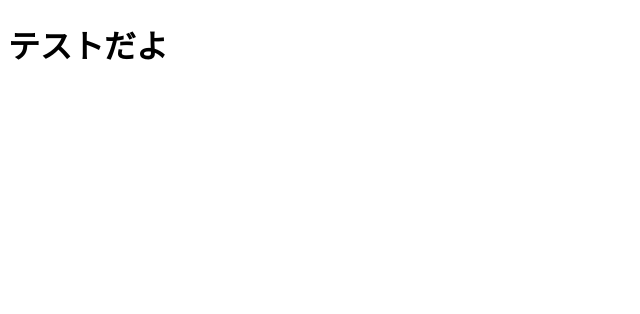
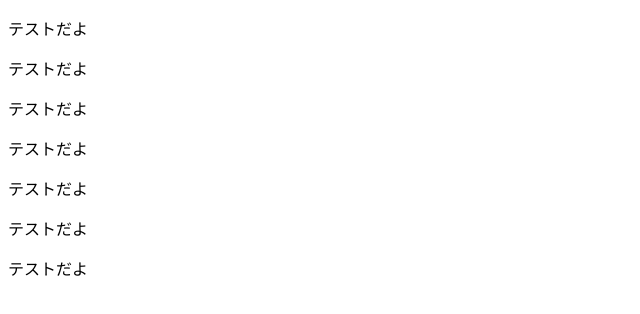
Before and after one commit to MoriyaKana/test, a plain HTML site: page index.html in a window 1280 px wide. Shown: the whole page, without its empty margins (0-640 px from the left). Drawn offline with Linux system fonts and the light colour scheme.

Commit message:
プルリクテスト

```diff
--- a/index.html
+++ b/index.html
@@ -5,6 +5,12 @@
 	<title>テスト</title>
 </head>
 <body>
-	<h1>テストだよ</h1>
+	<p>テストだよ</p>
+	<p>テストだよ</p>
+	<p>テストだよ</p>
+	<p>テストだよ</p>
+	<p>テストだよ</p>
+	<p>テストだよ</p>
+	<p>テストだよ</p>
 </body>
 </html>
```
